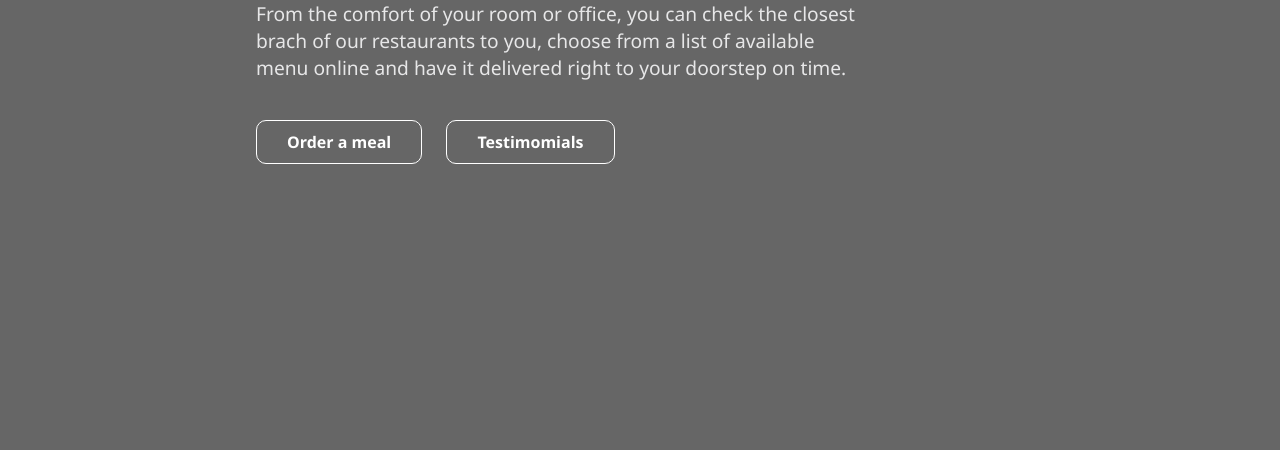
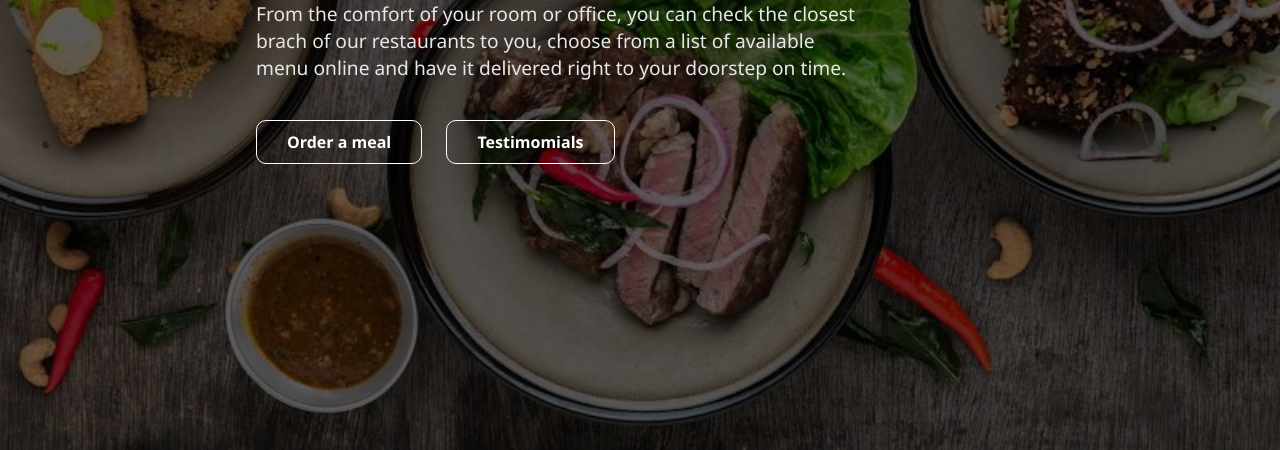
Before and after one commit to MicahBala/bookAMeal, a plain HTML site: page app/ui/index.html in a window 1280 px wide. Shown: the part 350-800 px from the top of the page. Drawn offline with Linux system fonts and the light colour scheme; the site is published under a folder, as on GitHub Pages, so addresses that start at the root find nothing.

Commit message:
[Fix] Corrected pathname for image in main.css

```diff
--- a/app/ui/css/main.css
+++ b/app/ui/css/main.css
@@ -32,7 +32,7 @@ html {
 
 header {
   background-image: linear-gradient(var(--dark), var(--dark)),
-    url(/app/ui/img/hero.jpg);
+    url(../img/hero.jpg);
   background-position: center;
   background-size: cover;
   height: 100vh;
```
